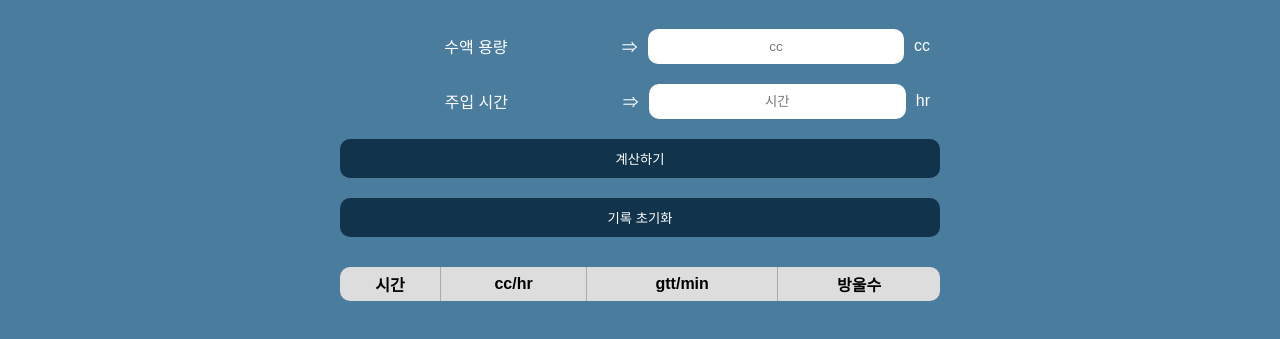
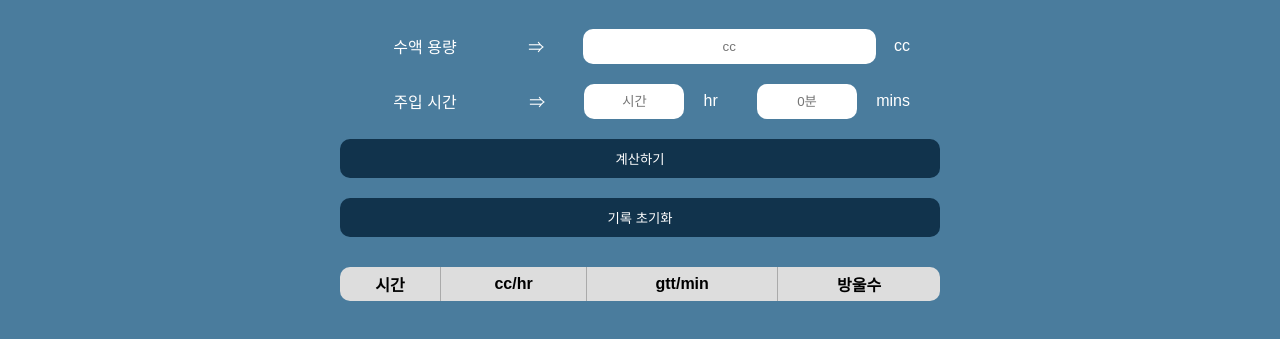
Before and after one commit to hsjin500/MBP_calculator, a website: page index.html in a window 1280 px wide. Shown: the part 129-468 px from the top of the page. Drawn offline with Linux system fonts and the light colour scheme.

Commit message:
너비 조정 및 계산식 수정

```diff
--- a/css/index.css
+++ b/css/index.css
@@ -41,6 +41,22 @@ label {
 
 label div {
     padding: 10px;
+}
+
+.subLabel {
+    width: 150px;
+}
+
+#volume {
+    width: 293px;
+}
+
+#duration_hr, #duration_min{
+    width: 100px;
+}
+
+.text {
+    padding: 0 30px 0px 10px;
 }
 
 #target_label {
@@ -149,9 +165,7 @@ button:hover {
     border-top: none;
 }
 
-.subLabel {
-    width: 25vw;
-}
+
 
 .clickable_Button {
     border-radius: 10px;
--- a/index.html
+++ b/index.html
@@ -26,15 +26,17 @@
 
             <label>
                 <div class="subLabel">수액 용량</div>
-                <div>&rArr;</div>
+                <div class="text">&rArr;</div>
                 <input type="tel" pattern="[0-9]*" novalidate id="volume" placeholder="cc">
-                <div>cc</div>
+                <div class="text">cc</div>
             </label>
             <label>
                 <div class="subLabel">주입 시간</div>
-                <div>&rArr;</div>
-                <input type="tel" pattern="[0-9]*" novalidate id="duration" placeholder="시간">
-                <div>hr</div>
+                <div class="text">&rArr;</div>
+                <input type="tel" pattern="[0-9]*" novalidate id="duration_hr" placeholder="시간">
+                <div class="text">hr</div>
+                <input type="tel" pattern="[0-9]*" novalidate id="duration_min" placeholder="0분">
+                <div class="text">mins</div>
             </label>
 
             <button class="clickable_Button" onclick="calculateFluid()">계산하기</button>
--- a/js/index.js
+++ b/js/index.js
@@ -112,10 +112,19 @@ function openTab(evt, tabName) {
 function calculateFluid() {
     // 입력값 가져오기
     var volume = document.getElementById('volume').value;  // 수액 용량 입력값 가져오기
-    var duration = document.getElementById('duration').value;  // 주입 시간 입력값 가져오기
+    var duration_hr = document.getElementById('duration_hr').value;  // 주입 시간 입력값 가져오기
+    var duration_min = document.getElementById('duration_min').value;  // 주입 시간 입력값 가져오기
+
+    // 값이 없으면 0을 대입
+    if (!duration_min) {
+        duration_min = 0;
+    }
+
+    // 시간과 분을 합쳐 총 시간을 분으로 환산
+    var total_duration_min = (parseInt(duration_hr) * 60) + parseInt(duration_min);
 
     // 계산
-    var ccPerHour = volume / duration;  // 시간당 cc 계산
+    var ccPerHour = volume / (total_duration_min / 60);  // 시간당 cc 계산
     var gttPerMin = ccPerHour / 3;  // 분당 물방울 수 계산
     var timePerDrop = 60 / gttPerMin;  // 한방울 떨어지는데 걸리는 시간(초) 계산
 
```
